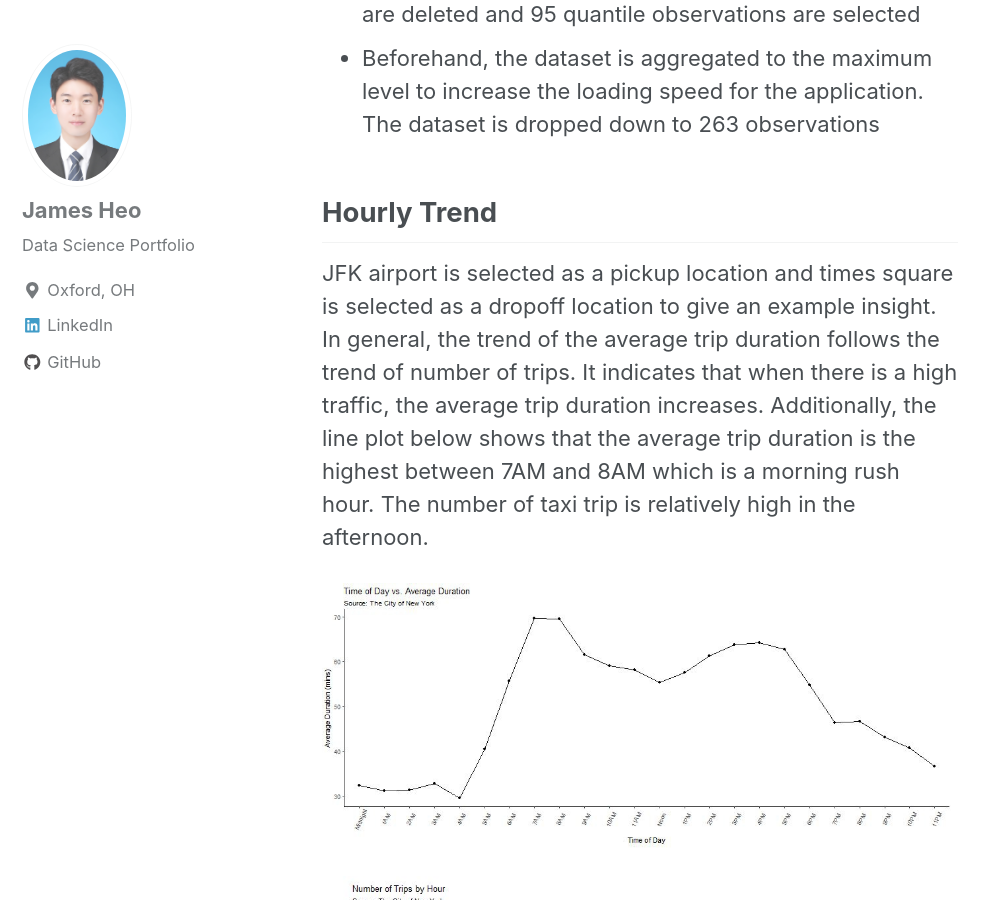
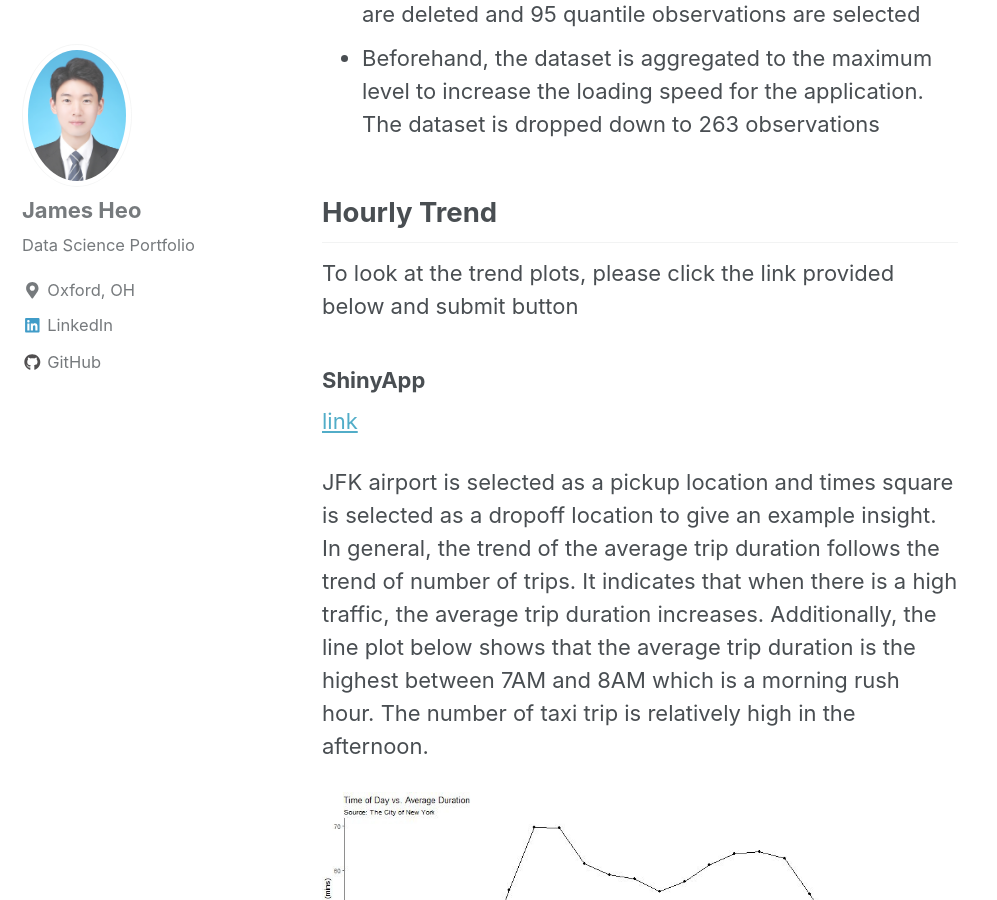
Before and after one commit to JamesHeo/heojstats.github.io, a Jekyll site: the page built from _posts/2018-06-13-NYCTaxiCaps.md, in a window 1280 px wide and 900 px high, scrolled down 1478 px. Shown: the whole window, without its empty margins (0-997 px from the left). Built offline with Jekyll 4.4.1, drawn with Linux system fonts in a browser that asks for light colours; nearby versions of some CDN libraries.

Commit message:
Moved the link to top

```diff
--- a/_posts/2018-06-13-NYCTaxiCaps.md
+++ b/_posts/2018-06-13-NYCTaxiCaps.md
@@ -21,11 +21,13 @@ The goal of this project is to find several taxi trip trends in the city of New
 * Beforehand, the dataset is aggregated to the maximum level to increase the loading speed for the application. The dataset is dropped down to 263 observations
 
 ## Hourly Trend
+To look at the trend plots, please click the link provided below and submit button
+
+### ShinyApp
+[link](https://heojstats.shinyapps.io/nyc_taxi_cab_app/)
+
 JFK airport is selected as a pickup location and times square is selected as a dropoff location to give an example insight. In general, the trend of the average trip duration follows the trend of number of trips. It indicates that when there is a high traffic, the average trip duration increases. Additionally, the line plot below shows that the average trip duration is the highest between 7AM and 8AM which is a morning rush hour. The number of taxi trip is relatively high in the afternoon.
 
 ![alt]({{ site.url }}{{ site.baseurl }}/images/NYCTaxi/TS.jpg)
 
 <img src="{{ site.url }}{{ site.baseurl }}/images/BC.jpg" alt="bar chart">
-
-### ShinyApp
-[link](https://heojstats.shinyapps.io/nyc_taxi_cab_app/)
```
